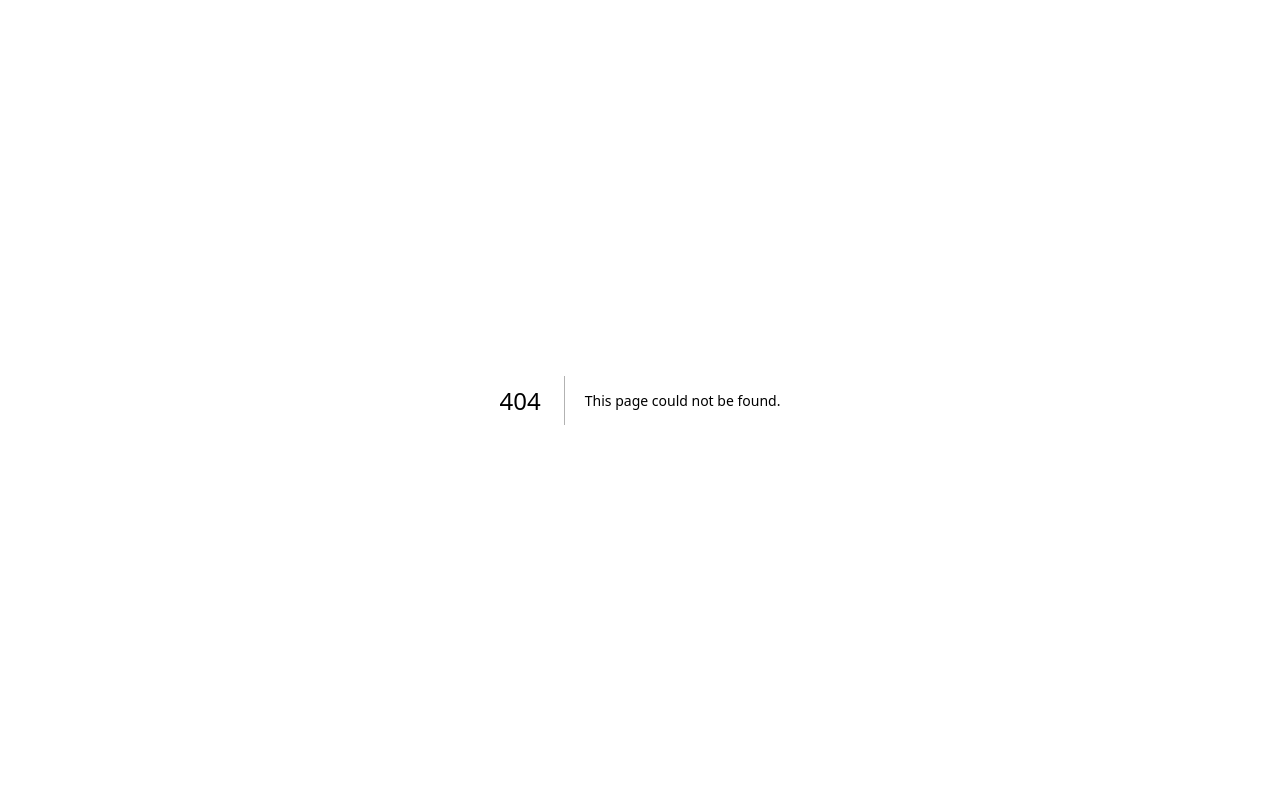
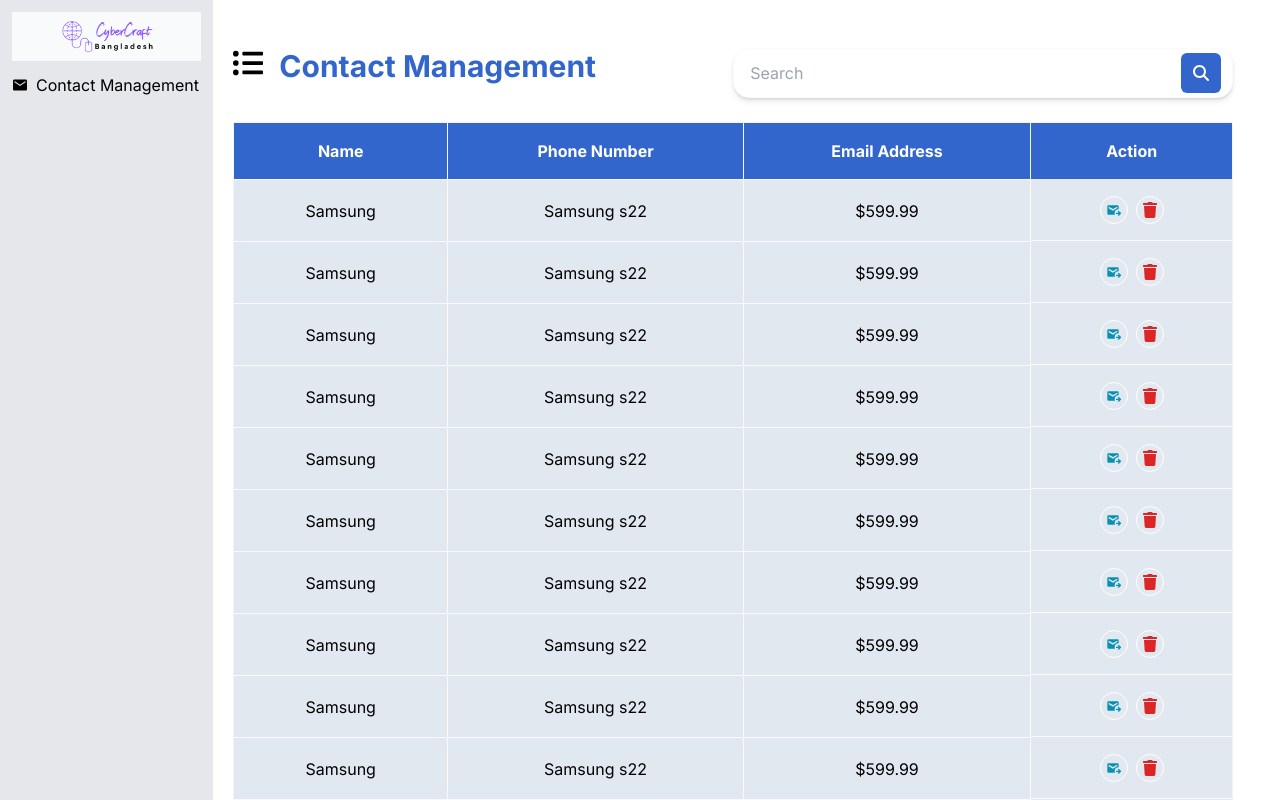
Before and after one commit to jihad-hossain1/contact-management, a Next.js app: page /dashboard/contact-management in a window 1280 px wide. Before the commit this address had no page. Shown: the top 800 px of the page. Built offline with nearby package versions, Linux system fonts and the light colour scheme.

Commit message:
contact-management page added

```diff
--- /dev/null
+++ b/app/(auth)/logout/page.tsx
@@ -0,0 +1,9 @@
+import React from 'react'
+
+const LogoutPage = () => {
+    return (
+        <div>LogoutPage</div>
+    )
+}
+
+export default LogoutPage
--- /dev/null
+++ b/app/dashboard/contact-management/page.tsx
@@ -0,0 +1,64 @@
+import React from 'react'
+import { FaTrash } from "react-icons/fa";
+import { MdOutgoingMail } from "react-icons/md";
+import { FaListUl } from "react-icons/fa";
+import { FaMagnifyingGlass } from "react-icons/fa6";
+
+const ContactManagementPage = () => {
+    return (
+        <div className='max-w-screen-xl mx-auto p-2 my-10'>
+            <div className='flex flex-col md:flex-row md:justify-between gap-4'>
+                <div className='flex gap-4'>
+                    <FaListUl className='text-3xl' />
+                    <h1 className="text-xl md:text-3xl font-bold text-[#3366CC]">Contact Management</h1>
+                </div>
+                <div className='relative'>
+                    <input type="text" placeholder="Search" className="inpt" />
+                    <div className='absolute top-1/2 right-3 -translate-y-1/2 bg-[#3366CC] p-3 rounded-md'>
+                        <FaMagnifyingGlass className='text-white' />
+                    </div>
+                </div>
+            </div>
+            <div className="overflow-x-auto">
+                <table className="w-full lg:w-[1000px] bg-slate-200 shadow-md border mx-auto border-gray-100 my-6 text-nowrap">
+                    <thead>
+                        <tr className="bg-[#3366CC] text-white">
+                            <th className="py-4 px-6 text-center border-b border-r border-gray-50">Name</th>
+                            <th className="py-4 px-6 text-center border-b border-r border-gray-50">Phone Number</th>
+                            <th className="py-4 px-6 text-center border-b border-r border-gray-50">Email Address</th>
+                            <th className="py-4 px-6 border-b text-center">Action</th>
+                        </tr>
+                    </thead>
+                    <tbody>
+                        {
+                            [...Array(20)].map((item, index) => (
+                                <tr key={index} className="hover:bg-gray-50 border-b transition duration-300">
+                                    <td className="py-4 px-6 border-b  text-center border-r border-gray-50">
+                                        Samsung
+                                    </td>
+                                    <td className="py-4 px-6 border-b text-center border-r border-gray-50 ">Samsung s22</td>
+                                    <td className="py-4 px-6 border-b text-center border-r border-gray-50 ">$599.99</td>
+                                    <td className="py-4 px-6 border-b flex flex-col items-center border-gray-50">
+                                        <div className='flex gap-2'>
+                                            <button className='h-7 w-7 border border-white rounded-full flex justify-center items-center'>
+                                                <MdOutgoingMail className='text-cyan-600' />
+                                            </button>
+                                            <button className='h-7 w-7 border border-white rounded-full flex justify-center items-center'>
+                                                <FaTrash className='text-red-600' />
+                                            </button>
+                                        </div>
+                                    </td>
+                                </tr>
+                            ))
+                        }
+
+                    </tbody>
+                </table>
+            </div>
+
+
+        </div>
+    )
+}
+
+export default ContactManagementPage
--- /dev/null
+++ b/app/dashboard/layout.tsx
@@ -0,0 +1,28 @@
+import Image from 'next/image';
+import Link from 'next/link';
+import React from 'react'
+import { IoMdMail } from "react-icons/io";
+
+
+const DashboardLayout = ({ children }: Readonly<{
+    children: React.ReactNode;
+}>) => {
+    return (
+        <main className='flex gap-3'>
+            <aside className='w-1/6 bg-gray-200 p-3 min-h-screen'>
+                <div className='flex justify-center bg-slate-50 py-2'>
+                    <Image src={"/logo.png"} alt="logo" width={100} height={100} />
+                </div>
+                <Link href={'/dashboard/contact-management'} className='flex items-center gap-2 my-3 text-nowrap'>
+                    <IoMdMail />
+                    <span>
+                        Contact Management
+                    </span>
+                </Link>
+            </aside>
+            <div>{children}</div>
+        </main>
+    )
+}
+
+export default DashboardLayout
--- /dev/null
+++ b/app/dashboard/page.tsx
@@ -0,0 +1,9 @@
+import React from 'react'
+
+const DashboardPage = () => {
+    return (
+        <div>DashboardPage</div>
+    )
+}
+
+export default DashboardPage
--- a/app/page.tsx
+++ b/app/page.tsx
@@ -1,8 +1,19 @@
+import Link from 'next/link'
 import React from 'react'
+import { TiContacts } from "react-icons/ti";
+import { CiLogin, CiLogout } from "react-icons/ci";
+import { FaUserPlus } from "react-icons/fa";
 
 const HomePage = () => {
   return (
-    <div>HomePage</div>
+    <div className='flex flex-col justify-center items-center min-h-[100vh] bg-gradient-to-b from-[#C2DAFF] to-[#EFF1F0]'>
+
+      <div className='flex flex-col md:flex-row md:items-center gap-5'>
+        <Link href={'/contact-us'} className='flex items-center gap-1 hover:border-b hover:border-blue-600'><TiContacts /> Contact Us</Link>
+        <Link href={'/login'} className='flex items-center gap-1 hover:border-b hover:border-blue-600'><CiLogin /> Login</Link>
+        <Link href={'/sign-up'} className='flex items-center gap-1 hover:border-b hover:border-blue-600'><FaUserPlus /> Signup</Link>
+      </div>
+    </div>
   )
 }
 
```
